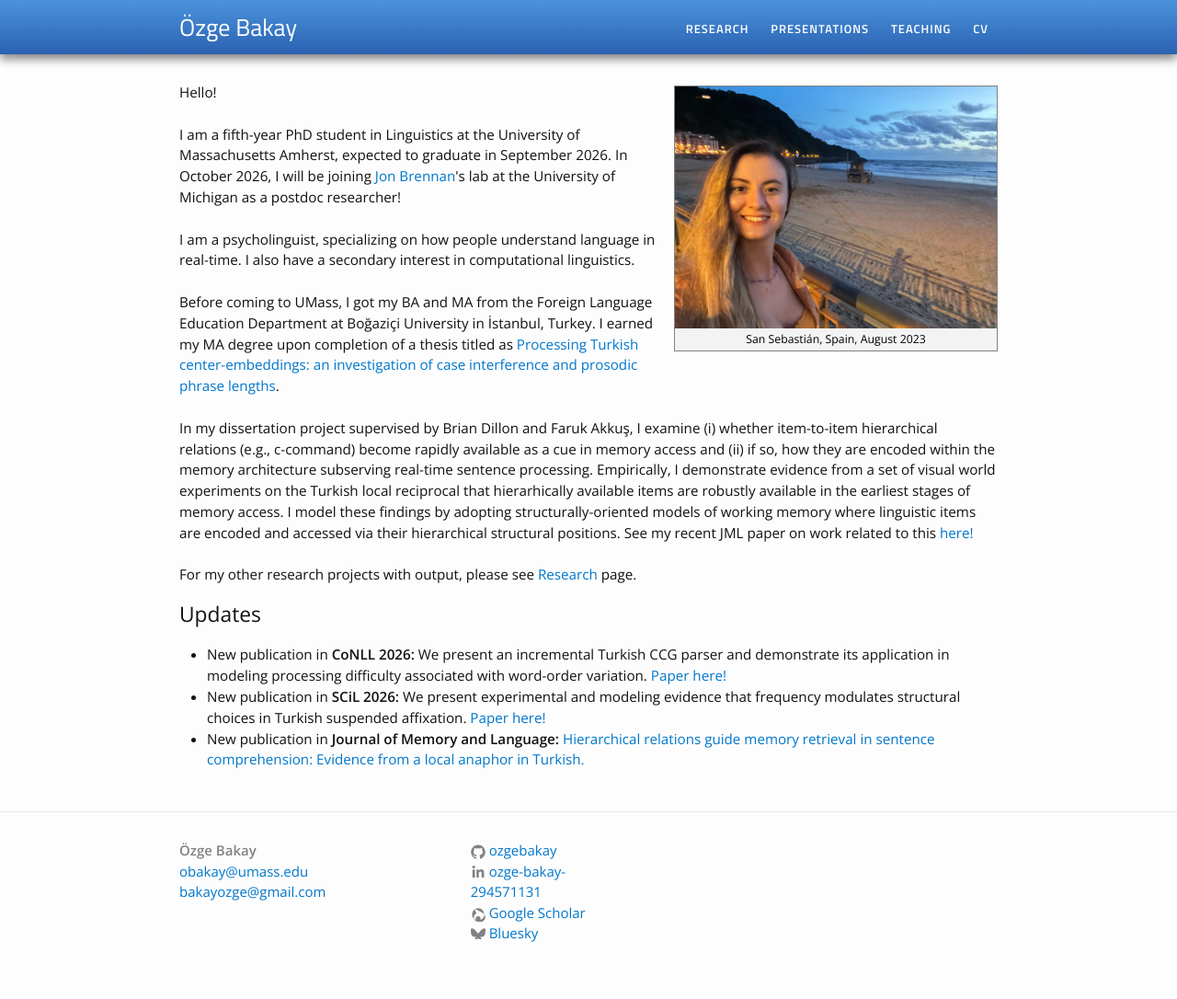
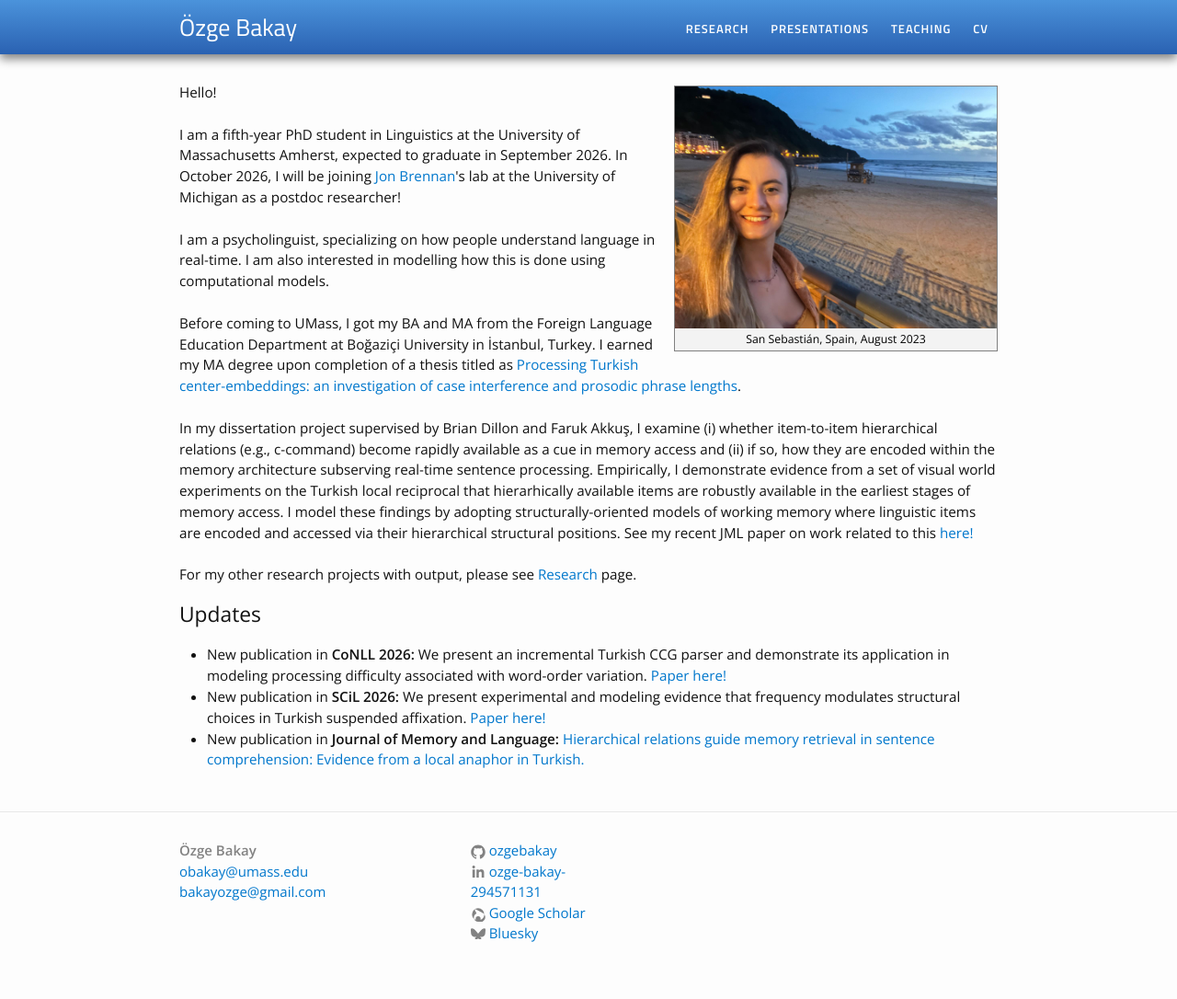
Before and after one commit to ozgebakay/ozgebakay.github.io, a Jekyll site: the page built from index.html, in a window 1280 px wide. Shown: the whole page at 92% size. Built offline with Jekyll 4.4.1, drawn with Linux system fonts in a browser that asks for light colours.

Commit message:
Update index.html

```diff
--- a/index.html
+++ b/index.html
@@ -10,7 +10,7 @@
 
 I am a fifth-year PhD student in Linguistics at the University of Massachusetts Amherst, expected to graduate in September 2026. In October 2026, I will be joining <a href="https://jobrenn.gitlab.io" target="_blank">Jon Brennan</a>'s lab at the University of Michigan as a postdoc researcher! <br><br>
 
-I am a psycholinguist, specializing on how people understand language in real-time. I also have a secondary interest in computational linguistics.<br><br>
+I am a psycholinguist, specializing on how people understand language in real-time. I am also interested in modelling how this is done using computational models.<br><br>
 
 Before coming to UMass, I got my BA and MA from the Foreign Language Education Department at Boğaziçi University in İstanbul, Turkey. I earned my MA degree upon completion of a thesis titled as <a href="https://drive.google.com/file/d/1cJ62eZRNyLfBjsQ9cts5jhI1V3JhodEg/view" target="_blank">Processing Turkish center-embeddings: an investigation of case interference and prosodic phrase lengths</a>.<br><br>
 
```
